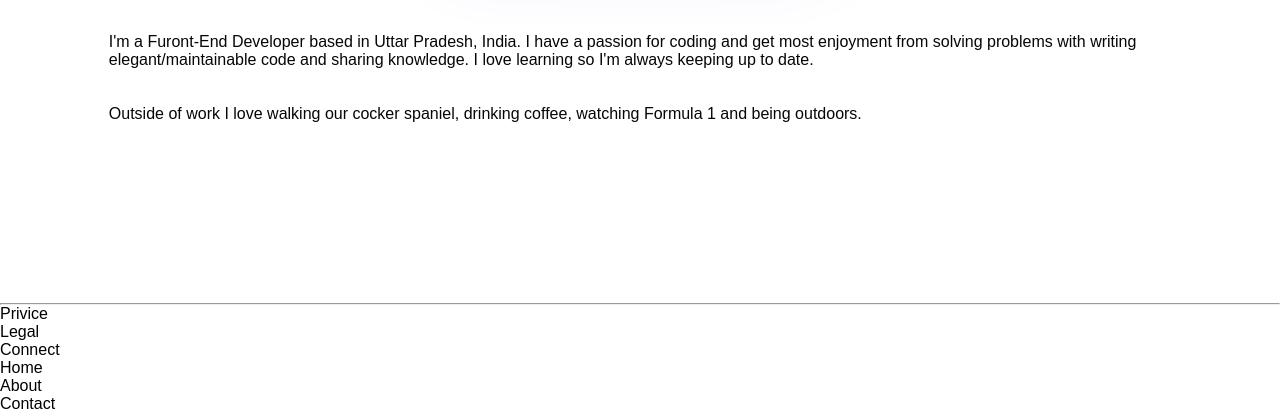
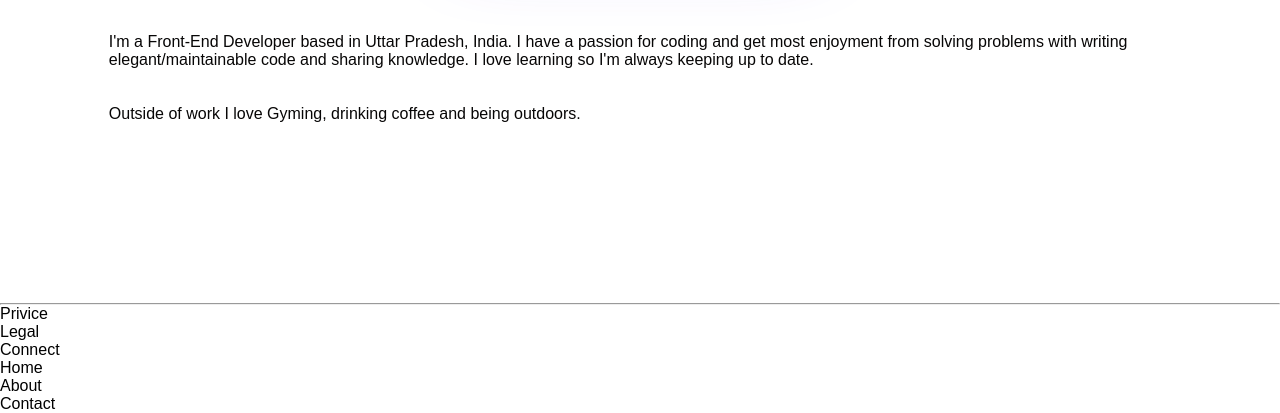
Before and after one commit to Thakur-15x/Portfolio, a plain HTML site: page index.html in a window 1280 px wide. Shown: the part 497-910 px from the top of the page. Drawn offline with nearby package versions, Linux system fonts and the light colour scheme.

Commit message:
new commit

```diff
--- a/index.html
+++ b/index.html
@@ -41,9 +41,9 @@
             </div> <br>
             <h1>Hey, I'm Abhishek!</h1><br><br>
             <p>
-              I'm a Furont-End Developer based in Uttar Pradesh, India. I have a passion for coding and get most enjoyment from solving problems with writing elegant/maintainable code and sharing knowledge. I love learning so I'm always keeping up to date. <br><br>
+              I'm a Front-End Developer based in Uttar Pradesh, India. I have a passion for coding and get most enjoyment from solving problems with writing elegant/maintainable code and sharing knowledge. I love learning so I'm always keeping up to date. <br><br>
               <br>
-              Outside of work I love walking our cocker spaniel, drinking coffee, watching Formula 1 and being outdoors.</p>
+              Outside of work I love Gyming, drinking coffee and being outdoors.</p>
           </div>
           <div class="abt" id="box4">
             <h1>SKILLS</h1>
```
